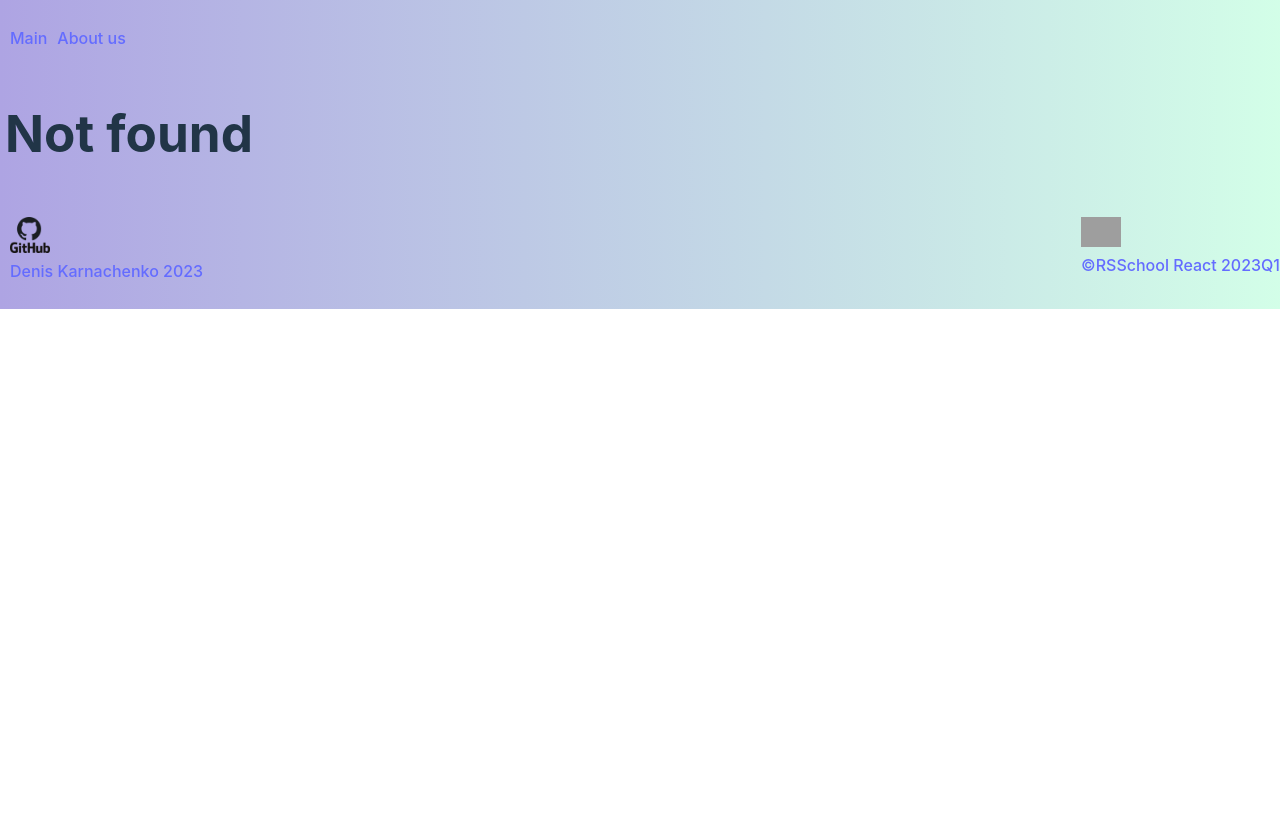
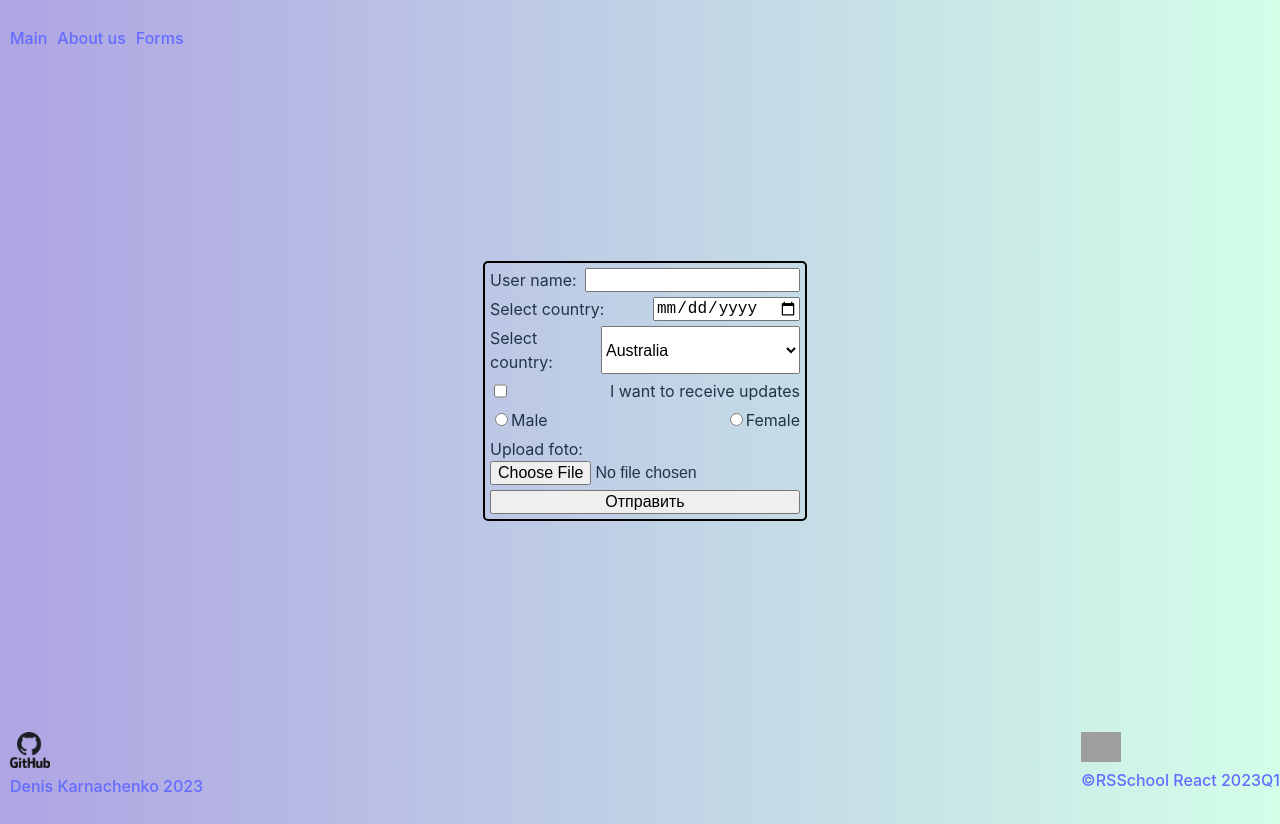
Before and after one commit to DenisKa13051992/react-components, a React (Vite) app: page /forms in a window 1280 px wide. Before the commit this address had no page. Before the commit the page ends 800 px from the top, so only its background shows below. Built offline with nearby package versions, Linux system fonts and the light colour scheme; grey boxes are pictures that could not be loaded.

Commit message:
feat: add form window

```diff
--- a/src/App.tsx
+++ b/src/App.tsx
@@ -7,6 +7,7 @@ import HomePage from './pages/HomePage';
 import NotFoundPage from './pages/NotFoundPage';
 import Header from './components/Header';
 import Footer from './components/Footer';
+import FormsPage from './pages/FormPage';
 
 function App() {
   return (
@@ -16,6 +17,7 @@ function App() {
         <Route path="/" element={<HomePage />} />
         <Route path="/about" element={<AboutUsPage />} />
         <Route path="*" element={<NotFoundPage />} />
+        <Route path="/forms" element={<FormsPage userName={''} propRef={null} />} />
       </Routes>
       <Footer />
     </div>
--- a/src/components/Header.tsx
+++ b/src/components/Header.tsx
@@ -17,6 +17,11 @@ function Header() {
             About us
           </NavLink>
         </li>
+        <li className="nav-item">
+          <NavLink className="nav-link" to={'/forms'}>
+            Forms
+          </NavLink>
+        </li>
       </ul>
     </header>
   );
--- /dev/null
+++ b/src/components/forms/UserBirthdate.tsx
@@ -0,0 +1,19 @@
+import { StateType, UserNameForm } from '../../interfaces';
+import React, { Component } from 'react';
+
+class UserBirthDate extends Component<UserNameForm, StateType> {
+  constructor(props: UserNameForm) {
+    super(props);
+  }
+
+  render() {
+    return (
+      <label className="form-item">
+        Select country:
+        <input type="date" ref={this.props.propRef} />
+      </label>
+    );
+  }
+}
+
+export default UserBirthDate;
--- /dev/null
+++ b/src/components/forms/UserCountry.tsx
@@ -0,0 +1,26 @@
+import { StateType, UserCountryForm } from '../../interfaces';
+import React, { Component } from 'react';
+import { country } from '../../data';
+
+class SelectCountry extends Component<UserCountryForm, StateType> {
+  constructor(props: UserCountryForm) {
+    super(props);
+  }
+
+  render() {
+    return (
+      <label className="form-item">
+        Select country:
+        <select ref={this.props.propRef}>
+          {country.map((item: string) => (
+            <option value={item} key={item}>
+              {item}
+            </option>
+          ))}
+        </select>
+      </label>
+    );
+  }
+}
+
+export default SelectCountry;
--- /dev/null
+++ b/src/components/forms/UserFile.tsx
@@ -0,0 +1,19 @@
+import { UserFileForm } from '../../interfaces';
+import React, { Component } from 'react';
+
+class UserFileInput extends Component<UserFileForm> {
+  constructor(props: UserFileForm) {
+    super(props);
+  }
+
+  render() {
+    return (
+      <label className="form-item-user-foto">
+        Upload foto:
+        <input type="file" ref={this.props.propRef} />
+      </label>
+    );
+  }
+}
+
+export default UserFileInput;
--- /dev/null
+++ b/src/components/forms/UserGender.tsx
@@ -0,0 +1,25 @@
+import { StateType, UserNameForm } from '../../interfaces';
+import React, { Component } from 'react';
+
+class UserGender extends Component<UserNameForm, StateType> {
+  constructor(props: UserNameForm) {
+    super(props);
+  }
+
+  render() {
+    return (
+      <label className="form-item">
+        <div>
+          <input type="radio" value="Male" name="gender" ref={this.props.propRef} />
+          Male
+        </div>
+        <div>
+          <input type="radio" value="Female" name="gender" />
+          Female
+        </div>
+      </label>
+    );
+  }
+}
+
+export default UserGender;
--- /dev/null
+++ b/src/components/forms/UserName.tsx
@@ -0,0 +1,20 @@
+import { StateType, UserNameForm } from '../../interfaces';
+import React, { Component } from 'react';
+
+class UserName extends Component<UserNameForm, StateType> {
+  constructor(props: UserNameForm) {
+    super(props);
+    this.state = { value: '' };
+  }
+
+  render() {
+    return (
+      <label className="form-item">
+        User name:
+        <input type="text" ref={this.props.propRef} />
+      </label>
+    );
+  }
+}
+
+export default UserName;
--- /dev/null
+++ b/src/components/forms/UserUpdatesAgree.tsx
@@ -0,0 +1,18 @@
+import { StateType, UserNameForm } from '../../interfaces';
+import React, { Component } from 'react';
+
+class UserUpdatesAgree extends Component<UserNameForm, StateType> {
+  constructor(props: UserNameForm) {
+    super(props);
+  }
+
+  render() {
+    return (
+      <label className="form-item">
+        <input type="checkbox" ref={this.props.propRef} />I want to receive updates
+      </label>
+    );
+  }
+}
+
+export default UserUpdatesAgree;
--- a/src/data.tsx
+++ b/src/data.tsx
@@ -1892,3 +1892,23 @@ export const products: IDataProduct[] = [
 ];
 
 export default products;
+
+export const country: string[] = [
+  'Australia',
+  'Belarus',
+  'Cyprus',
+  'France',
+  'Germany',
+  'United Kingdom',
+  'Italy',
+  'Kazakhstan',
+  'Latvia',
+  'Lithuania',
+  'Poland',
+  'Russia',
+  'Spain',
+  'Turkmenistan',
+  'Ukraine',
+  'United States of America',
+  'Other',
+];
--- /dev/null
+++ b/src/pages/FormPage.css
@@ -0,0 +1,40 @@
+.userInfo-container {
+  min-height: 80vh;
+  display: flex;
+  align-items: center;
+  justify-content: center;
+}
+
+.form-container {
+  display: flex;
+  flex-direction: column;
+  gap: 5px;
+  width: 310px;
+  padding: 5px;
+  border: 2px solid black;
+  border-radius: 5px;
+}
+
+.form-container * {
+  font-size: 16px;
+}
+
+.form-item {
+  display: flex;
+  flex-direction: row;
+  justify-content: space-between;
+}
+
+.form-item-user-foto {
+  display: flex;
+  flex-direction: column;
+}
+
+.cart-item {
+  display: flex;
+  flex-direction: column;
+  align-items: center;
+  padding: 5px;
+  border: 2px solid black;
+  border-radius: 5px;
+}
--- /dev/null
+++ b/src/pages/FormPage.tsx
@@ -0,0 +1,55 @@
+import React, { Component, createRef, FormEvent } from 'react';
+
+import './FormPage.css';
+
+import UserName from '../components/forms/UserName';
+import { StateType, UserNameForm } from 'interfaces';
+import SelectCountry from '../components/forms/UserCountry';
+import UserBirthDate from '../components/forms/UserBirthdate';
+import UserUpdatesAgree from '../components/forms/UserUpdatesAgree';
+import UserGender from '../components/forms/UserGender';
+import UserFileInput from '../components/forms/UserFile';
+
+class FormsPage extends Component<UserNameForm, StateType> {
+  userNameRef: React.RefObject<HTMLInputElement>;
+  userBirthdateRef: React.RefObject<HTMLInputElement>;
+  userCountryRef: React.RefObject<HTMLSelectElement>;
+  userFileRef: React.RefObject<HTMLInputElement>;
+  userGenderRef: React.RefObject<HTMLInputElement>;
+  userUpdatesAgreeRef: React.RefObject<HTMLInputElement>;
+
+  constructor(props: UserNameForm) {
+    super(props);
+    this.state = { value: '' };
+    this.handleSubmit = this.handleSubmit.bind(this);
+    this.userNameRef = createRef<HTMLInputElement>();
+    this.userBirthdateRef = createRef<HTMLInputElement>();
+    this.userCountryRef = createRef<HTMLSelectElement>();
+    this.userFileRef = createRef<HTMLInputElement>();
+    this.userGenderRef = createRef<HTMLInputElement>();
+    this.userUpdatesAgreeRef = createRef<HTMLInputElement>();
+  }
+
+  handleSubmit(event: FormEvent<HTMLFormElement>) {
+    alert('Отправленное имя: ' + this.state.value);
+    event.preventDefault();
+  }
+
+  render() {
+    return (
+      <div className="userInfo-container">
+        <form className="form-container" onSubmit={this.handleSubmit}>
+          <UserName userName="User name" propRef={this.userNameRef} />
+          <UserBirthDate userName="User name" propRef={this.userBirthdateRef} />
+          <SelectCountry userName="User name" propRef={this.userCountryRef} />
+          <UserUpdatesAgree userName="User name" propRef={this.userUpdatesAgreeRef} />
+          <UserGender userName="User name" propRef={this.userGenderRef} />
+          <UserFileInput propRef={this.userFileRef} />
+          <input type="submit" value="Отправить" />
+        </form>
+      </div>
+    );
+  }
+}
+
+export default FormsPage;
```
Also changed, not shown: src/interfaces.tsx (+16 -1 lines).
